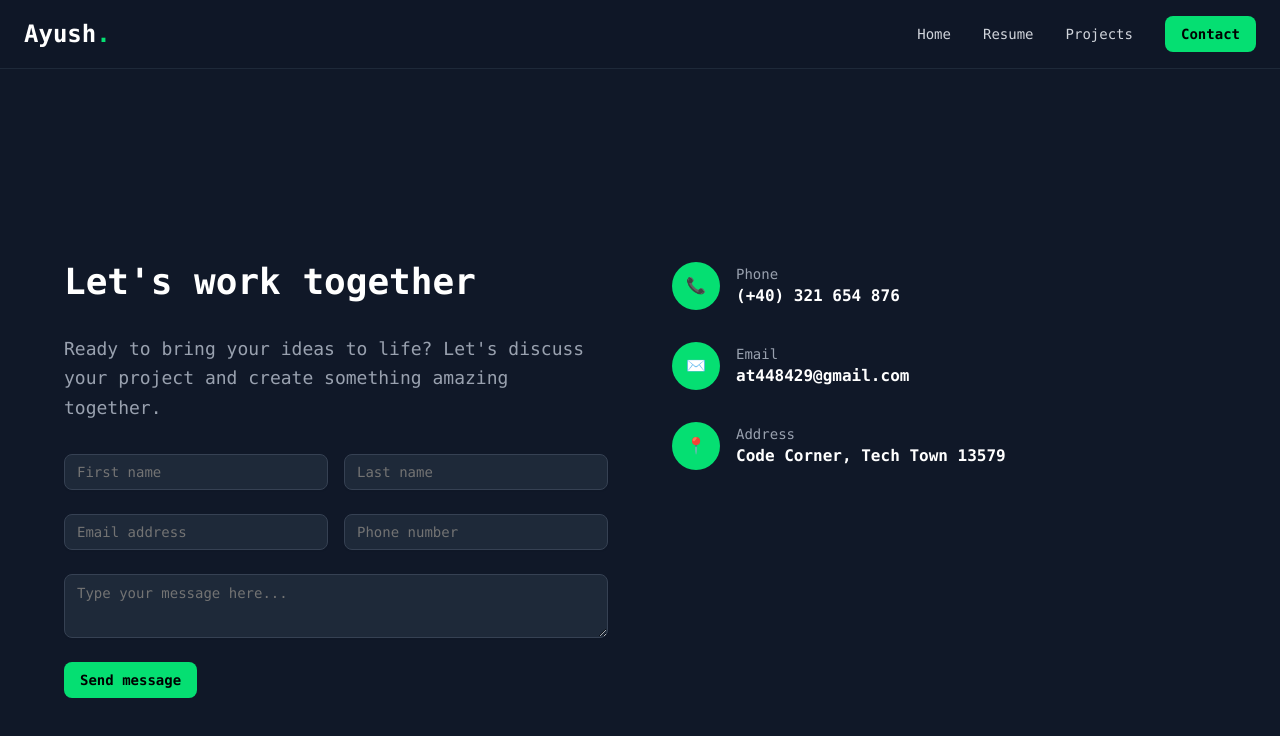
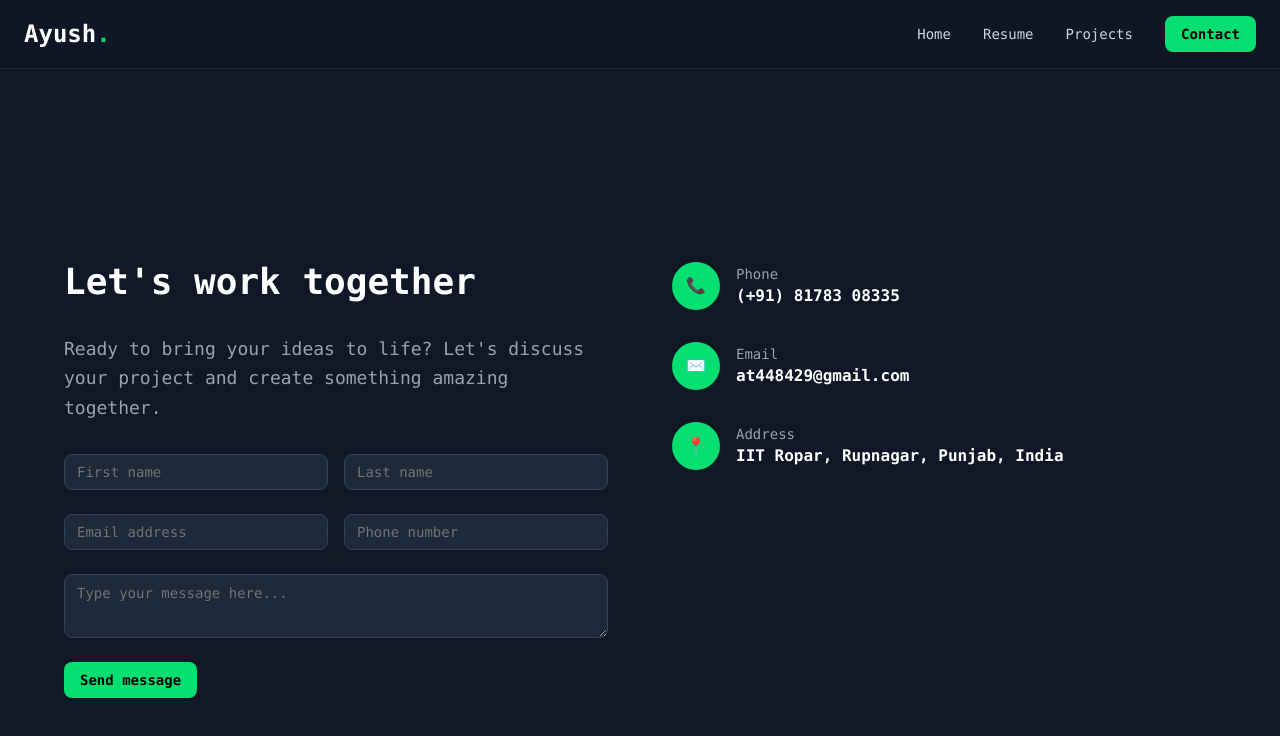
Before and after one commit to ayush-tiwari-18/portfolio, a React (Vite) app: page / in a window 1280 px wide. Both pictures are taken after a click on the button "Contact". Shown: the top 736 px of the page. Built offline with nearby package versions, Linux system fonts and the light colour scheme.

Commit message:
fixed contact issues

```diff
--- a/src/components/Contact.tsx
+++ b/src/components/Contact.tsx
@@ -128,7 +128,7 @@ const Contact = () => {
             </div>
             <div>
               <p className="text-gray-400 text-sm">Phone</p>
-              <p className="text-white font-semibold">(+40) 321 654 876</p>
+              <p className="text-white font-semibold">(+91) 81783 08335</p>
             </div>
           </div>
 
@@ -149,7 +149,7 @@ const Contact = () => {
             <div>
               <p className="text-gray-400 text-sm">Address</p>
               <p className="text-white font-semibold">
-                Code Corner, Tech Town 13579
+                IIT Ropar, Rupnagar, Punjab, India
               </p>
             </div>
           </div>
```
Also changed, not shown: api/sendEmail.js (renamed from src/api/sendEmail.js).
